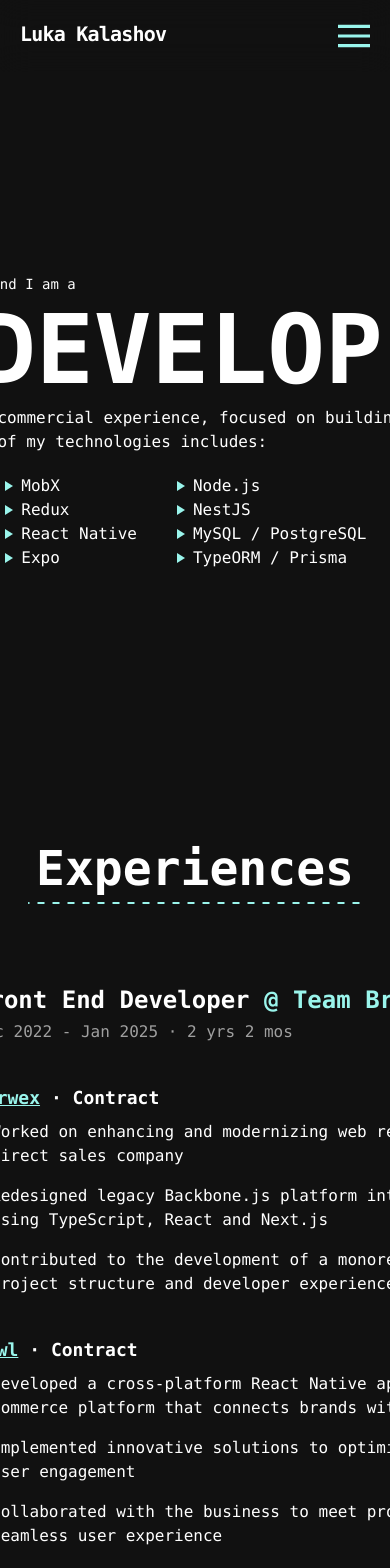
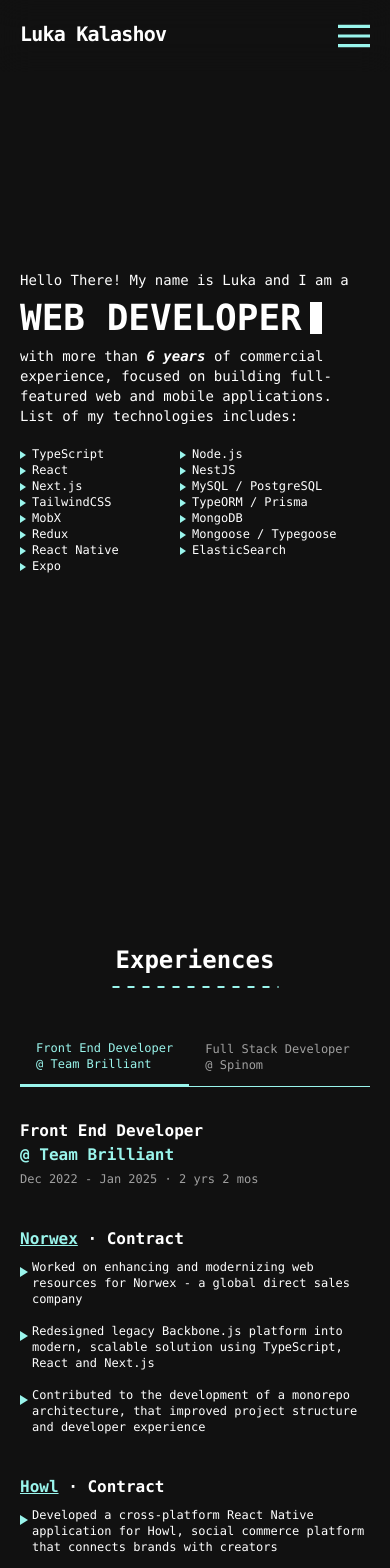
Before and after one commit to kalashovluka/kalashov_dev, a React app: page / in a window 390 px wide. Shown: the top 1568 px of the page. Built offline with nearby package versions, Linux system fonts and the light colour scheme; the HTML template or start-up script is replaced by a standard one.

Commit message:
Responsive

```diff
--- a/src/index.css
+++ b/src/index.css
@@ -3,6 +3,8 @@
 html {
   scroll-behavior: smooth;
   scroll-padding-top: 4rem;
+  overscroll-behavior: none;
+  @apply bg-dark
 }
 
 body, #root {
@@ -29,31 +31,46 @@ body, #root {
 }
 
 @layer utilities {
-  .text-glow {
-    text-shadow: 0 0 0px #9af5ec,
-                 0 0 0px #9af5ec,
-                 0 0 12px #9af5ec;
-  }
-
   .list-triangle {
     list-style: none;
     padding-left: 1em;
   }
 
-  .list-triangle li {
+  .list-triangle > li {
     position: relative;
   }
 
-  .list-triangle li::before {
+  .list-triangle > li::before {
     content: '';
     position: absolute;
     left: -1em;
-    top: 7px;
+    top: 8px;
     width: 0;
     height: 0;
     border-top: 5px solid transparent;
     border-bottom: 5px solid transparent;
     border-left: 8px solid #9af5ec;
+  }
+
+  .list-triangle-sm {
+    list-style: none;
+    padding-left: 1em;
+  }
+
+  .list-triangle-sm > li {
+    position: relative;
+  }
+
+  .list-triangle-sm > li::before {
+    content: '';
+    position: absolute;
+    left: -1em;
+    top: 5px;
+    width: 0;
+    height: 0;
+    border-top: 4px solid transparent;
+    border-bottom: 4px solid transparent;
+    border-left: 6px solid #9af5ec;
   }
 
   .border-dashed-large {
--- a/src/landing/header/header-desktop.tsx
+++ b/src/landing/header/header-desktop.tsx
@@ -5,7 +5,7 @@ export function HeaderDesktop() {
   const { activeSection } = useActiveSectionContext();
 
   return (
-    <header className="w-screen backdrop-blur-lg z-2 p-5 fixed top-0 font-mono tracking-tighter text-cyan font-medium hidden lg:flex justify-between">
+    <header className="w-screen backdrop-blur-lg z-2 p-5 px-10 fixed top-0 font-mono tracking-tighter text-cyan font-medium hidden lg:flex justify-between">
       <p className="text-xl font-bold text-white">Luka Kalashov</p>
       <div className="flex gap-5">
         <Section section="About" isActive={activeSection === 'About'} />
--- a/src/landing/header/nav-menu.tsx
+++ b/src/landing/header/nav-menu.tsx
@@ -4,7 +4,8 @@ import { Section } from "./section";
 export function NavMenu({ onClose }: { onClose: () => void }) {
   const { activeSection } = useActiveSectionContext();
 
-  return <div className="h-screen w-screen fixed top-0 left-0 bg-dark">
+  return <div className="h-screen w-screen fixed top-0 left-0 z-2 backdrop-blur-lg">
+    <div className="h-full w-full bg-dark absolute top-0 left-0 opacity-50" />
     <button className="absolute top-8 right-8 text-6xl" onClick={onClose}>
       <span className="text-cyan">&times;</span>
     </button>
--- a/src/landing/header/section.tsx
+++ b/src/landing/header/section.tsx
@@ -13,9 +13,7 @@ export function Section({
     <a
       href={`#${section}`}
       onClick={onClick}
-      className={`transition-all duration-300 capitalize relative group ${
-        isActive ? 'text-glow' : ''
-      }`}
+      className={`transition-all duration-300 capitalize relative text-cyan group`}
     >
       {`<${section} />`}
       <span
--- a/src/landing/landing.page.tsx
+++ b/src/landing/landing.page.tsx
@@ -10,8 +10,8 @@ export function Landing() {
     <ActiveSectionProvider>
       <Header />
 
-      <div className="flex flex-col items-center h-full min-h-screen w-full bg-dark font-mono">
-        <div className="max-w-5xl w-5xl px-5">
+      <div className="flex flex-col items-center h-full min-h-screen w-full font-mono">
+        <div className="lg:max-w-5xl lg:w-5xl w-screen max-w-screen px-5">
           <About />
           <Experiences />
           <Works />
--- a/src/landing/sections/about.tsx
+++ b/src/landing/sections/about.tsx
@@ -6,50 +6,40 @@ export function About() {
   return (
     <section
       id="About"
-      className="min-h-screen w-full text-white justify-center items-center flex"
+      className="min-h-screen w-full text-white justify-center items-center flex py-20"
     >
-      <div className="max-w-4xl">
+      <div className="lg:max-w-4xl w-full">
         <p className="text-sm">Hello There! My name is Luka and I am a</p>
-        <div className="font-bold text-8xl my-2 flex items-center">
+        <div className="font-bold text-4xl lg:text-8xl my-2 flex flex-wrap items-center">
           WEB DEVELOPER
-          <div className="relative left-5 w-6 h-20 animate-cursor-blink" />
+          <div className="relative left-2 lg:left-5 w-3 lg:w-6 h-8 lg:h-20 animate-cursor-blink" />
         </div>
-        <p className="mt-2">
+        <p className="mt-2 lg:text-base text-sm">
           with more than{' '}
           <strong>
             <i>6 years</i>
           </strong>{' '}
-          of commercial experience, focused on building full-featured web and mobile applications. List of my technologies includes:
+          of commercial experience, focused on building full-featured web and
+          mobile applications. List of my technologies includes:
         </p>
-        <div className="flex gap-10 mt-5">
-          <ul className="list-triangle">
-            <li>TypeScript/JavaScript</li>
+        <ul className="list-triangle-sm lg:list-triangle mt-5 flex flex-col flex-wrap lg:max-h-24 max-h-32 max-w-full gap-x-10 lg:text-base text-xs">
+          <li>TypeScript</li>
           <li>React</li>
           <li>Next.js</li>
           <li>TailwindCSS</li>
-          </ul>
-
-          <ul className='list-triangle'>
           <li>MobX</li>
           <li>Redux</li>
           <li>React Native</li>
           <li>Expo</li>
-          </ul>
-
-          <ul className='list-triangle'>
           <li>Node.js</li>
           <li>NestJS</li>
           <li>MySQL / PostgreSQL</li>
           <li>TypeORM / Prisma</li>
-          </ul>
-
-          <ul className='list-triangle'>
           <li>MongoDB</li>
           <li>Mongoose / Typegoose</li>
           <li>ElasticSearch</li>
         </ul>
       </div>
-      </div>
     </section>
   );
 }
--- a/src/landing/sections/experiences.tsx
+++ b/src/landing/sections/experiences.tsx
@@ -17,7 +17,7 @@ const experiences: Record<string, JobExperience> = {
     period: 'Dec 2022 - Jan 2025 · 2 yrs 2 mos',
     details: (
       <>
-        <div className="mt-10 mb-2 text-lg font-bold">
+        <div className="mt-10 mb-2 text-base lg:text-lg font-bold">
           <a
             target="_blank"
             rel="noopener noreferrer"
@@ -43,7 +43,7 @@ const experiences: Record<string, JobExperience> = {
           </li>
         </ul>
 
-        <div className="mt-10 mb-2 text-lg font-bold">
+        <div className="mt-10 mb-2 text-base lg:text-lg font-bold">
           <a
             target="_blank"
             rel="noopener noreferrer"
@@ -78,7 +78,7 @@ const experiences: Record<string, JobExperience> = {
     period: 'Jan 2021 - Aug 2022 · 1 yr 8 mos',
     details: (
       <>
-        <div className="mt-10 mb-2 text-lg font-bold">
+        <div className="mt-10 mb-2 text-base lg:text-lg font-bold">
           <a
             target="_blank"
             rel="noopener noreferrer"
@@ -101,7 +101,7 @@ const experiences: Record<string, JobExperience> = {
           </li>
         </ul>
 
-        <div className="mt-10 mb-2 text-lg font-bold">
+        <div className="mt-10 mb-2 text-base lg:text-lg font-bold">
           <a
             target="_blank"
             rel="noopener noreferrer"
@@ -128,7 +128,7 @@ const experiences: Record<string, JobExperience> = {
           </li>
         </ul>
 
-        <div className="mt-10 mb-2 text-lg font-bold">
+        <div className="mt-10 mb-2 text-base lg:text-lg font-bold">
           <a
             target="_blank"
             rel="noopener noreferrer"
@@ -150,8 +150,8 @@ const experiences: Record<string, JobExperience> = {
             >
               Gudabooks
             </a>{' '}
-            and it&apos;s React Native application, featuring e-book store, library and audiobooks
-            online streaming
+            and it&apos;s React Native application, featuring e-book store,
+            library and audiobooks online streaming
           </li>
           <li>
             Developed backend API for{' '}
@@ -203,23 +203,23 @@ export function Experiences() {
   return (
     <section
       id="Experiences"
-      className="min-h-screen w-full text-white flex flex-col items-center"
+      className="min-h-screen w-full text-white flex flex-col items-center pt-5 mt-20"
     >
       <div className="relative">
-        <h2 className="text-5xl font-bold mb-2">Experiences</h2>
+        <h2 className="text-2xl lg:text-4xl font-bold mb-2">Experiences</h2>
         <div className="absolute left-1/2 -translate-x-1/2 bottom-0 w-[105%] border-dashed-large" />
       </div>
 
-      <div className="w-full max-w-6xl mt-20 flex gap-8">
-        <div className="w-60">
-          <div className="flex flex-col border-l border-cyan">
+      <div className="w-full max-w-6xl mt-10 lg:mt-20 flex flex-col lg:flex-row gap-8 lg:text-base text-xs">
+        <div className="w-full lg:w-60 overflow-x-auto">
+          <div className="flex lg:flex-col border-b lg:border-b-0 lg:border-l border-cyan">
             {Object.entries(experiences).map(([key, value]) => (
               <button
                 key={key}
                 onClick={() => setActiveJob(key)}
-                className={`block cursor-pointer w-full text-left pl-4 py-3 transition-colors hover:text-cyan ${
+                className={`block shrink-0 cursor-pointer text-left px-4 py-3 transition-colors hover:text-cyan whitespace-nowrap ${
                   activeJob === key
-                    ? 'text-cyan border-l-2 border-cyan -ml-[1px]'
+                    ? 'text-cyan border-b-2 lg:border-b-0 lg:border-l-2 border-cyan lg:-ml-[1px]'
                     : 'text-white/60'
                 }`}
               >
@@ -232,15 +232,16 @@ export function Experiences() {
 
         {selectedJob && (
           <div className="flex-1">
-            <h3 className="text-2xl font-bold text-cyan mb-1">
-              <span className="text-white">{selectedJob.position}</span> @{' '}
+            <h3 className="text-base lg:text-2xl font-bold text-cyan mb-1">
+              <span className="text-white">{selectedJob.position} </span>
+              <br className="lg:hidden" />
               <a
                 href={selectedJob.link}
                 target="_blank"
                 rel="noopener noreferrer"
                 className="relative after:absolute after:bg-cyan after:bottom-0 after:left-0 after:h-[2px] after:w-0 hover:after:w-full after:transition-all after:duration-300"
               >
-                {selectedJob.company}
+                @ {selectedJob.company}
               </a>
             </h3>
             <p className="text-white/60 mb-6">{selectedJob.period}</p>
--- a/src/landing/sections/works.tsx
+++ b/src/landing/sections/works.tsx
@@ -7,10 +7,10 @@ export function Works() {
   return (
     <section
       id="Works"
-      className="min-h-screen w-full text-white flex flex-col items-center mt-20"
+      className="min-h-screen w-full text-white flex flex-col items-center pt-5 mt-20"
     >
       <div className="relative">
-        <h2 className="text-5xl font-bold mb-2">Featured Projects</h2>
+        <h2 className="text-2xl lg:text-4xl font-bold mb-2">Featured Projects</h2>
         <div className="absolute left-1/2 -translate-x-1/2 bottom-0 w-[105%] border-dashed-large" />
       </div>
 
```
Also changed, not shown: src/landing/header/header-mobile.tsx (+8 -6 lines), src/landing/sections/contact.tsx (+7 -4 lines). Lines whose indentation alone changed are shown as unchanged.
